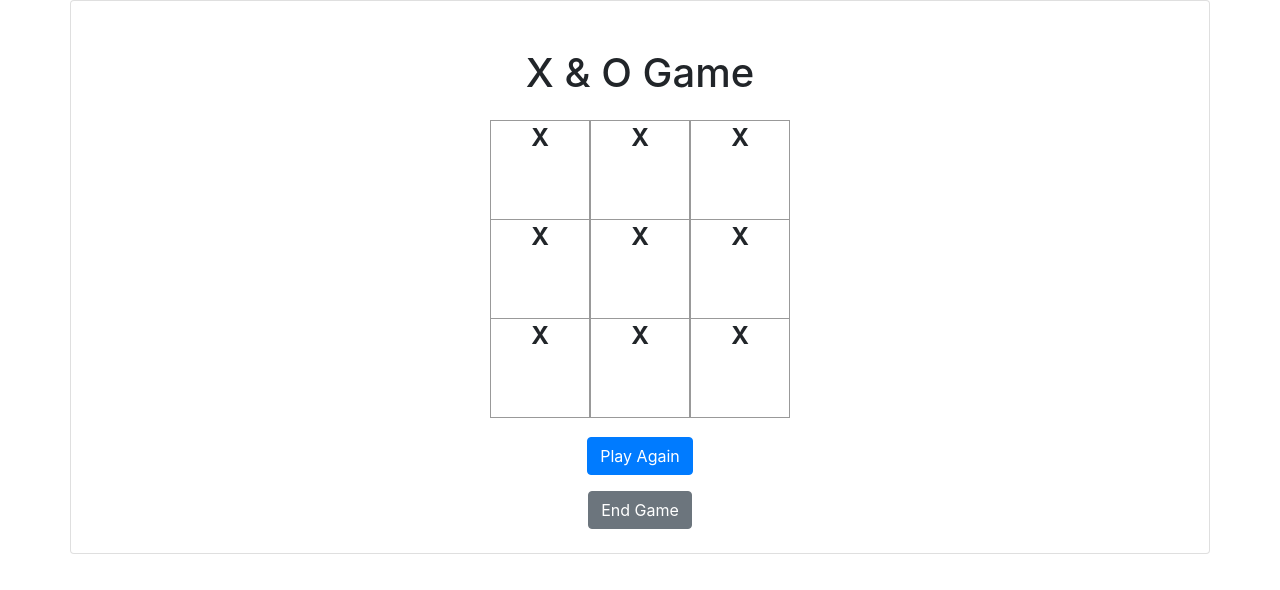
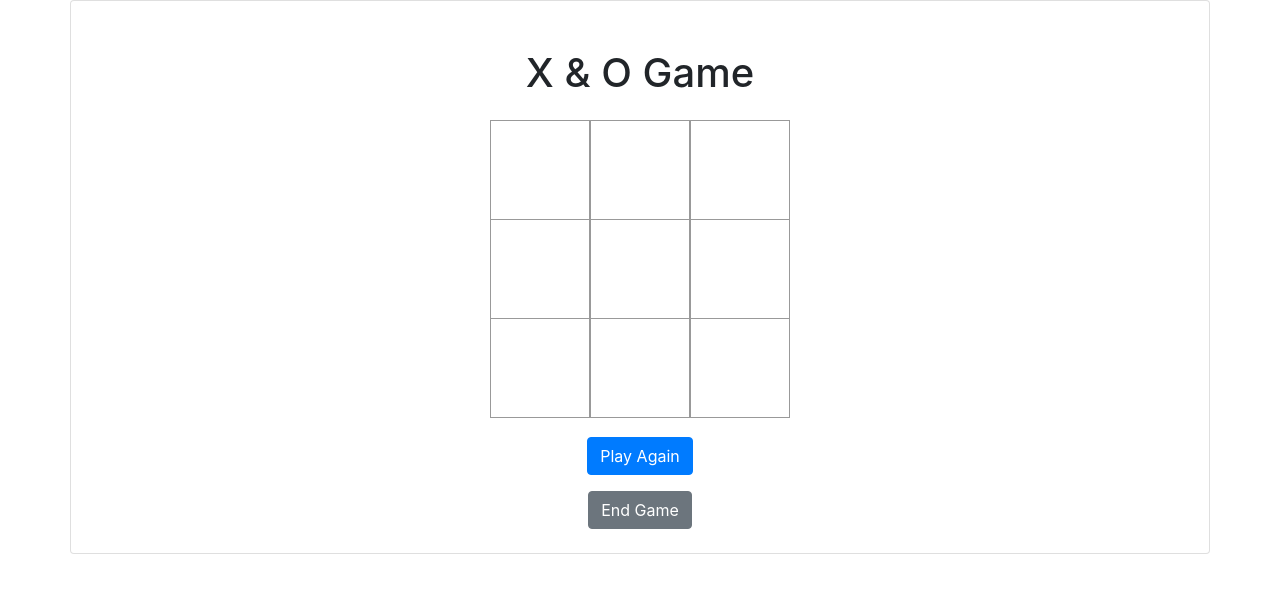
Before and after one commit to tege3000/react-xno, a React (Create React App) app: page / in a window 1280 px wide. Shown: the top 590 px of the page. Built offline with nearby package versions, Linux system fonts and the light colour scheme; the HTML template or start-up script is replaced by a standard one.

Commit message:
ADD - Added event listener so that when you click on board X shows

```diff
--- a/src/App.js
+++ b/src/App.js
@@ -1,38 +1,64 @@
 import React from 'react';
 
 const Title = ({title}) => <h1 className="text-center mt-4 mb-4">{title}</h1>
-const BoardCell = () => {
+class BoardCell extends React.Component {
+    constructor(props) {
+        super(props);
+        this.state =  {
+            sign: ""
+        }
+    }
+
+    setSign() {
+        this.setState({
+            sign: this.props.sign
+        })
+    }
+
+    render() {
         return  (
-        <div className="square">
-            <div className="cell">X
-            </div>
+            <div className="square" onClick={this.setSign.bind(this)}>
+                <div className="cell">{this.state.sign}</div>
             </div>
         );
     }
-const BoardRow = () => {
+}
+
+const BoardRow = (props) => {
     return (
         <div className="row m-0">
             <div className="col-4 m-0 p-0">
-              <BoardCell />
+              <BoardCell {...props}/>
             </div>
             <div className="col-4 m-0 p-0">
-              <BoardCell />
+              <BoardCell {...props}/>
             </div>
             <div className="col-4 m-0 p-0">
-              <BoardCell />
+              <BoardCell {...props}/>
             </div>
         </div>
     );
 }
 
-const Board = () => {
+class Board extends React.Component {
+    constructor() {
+        super();
+        this.state = {
+            nextSign: "X",
+        };
+    }
+
+    render() {
+        const {nextSign} = this.state;
         return (
             <div className="board mx-auto">
-            <BoardRow />
-            <BoardRow />
-            <BoardRow />
+                <BoardRow sign={nextSign}/>
+                <BoardRow sign={nextSign}/>
+                <BoardRow sign={nextSign}/>
             </div>
         );
+    }
+
 }
 
 const Button = ({text, className}) => {
```
Lines whose indentation alone changed are shown as unchanged.
